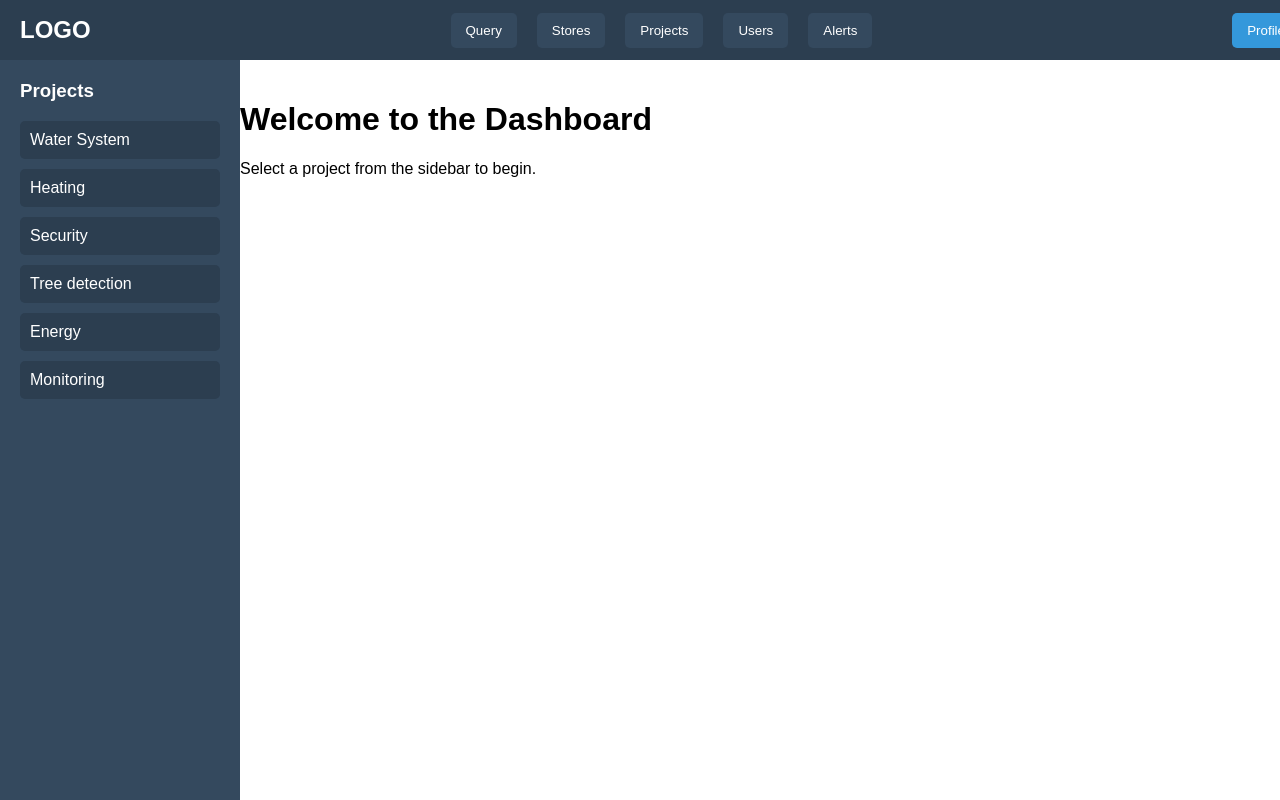
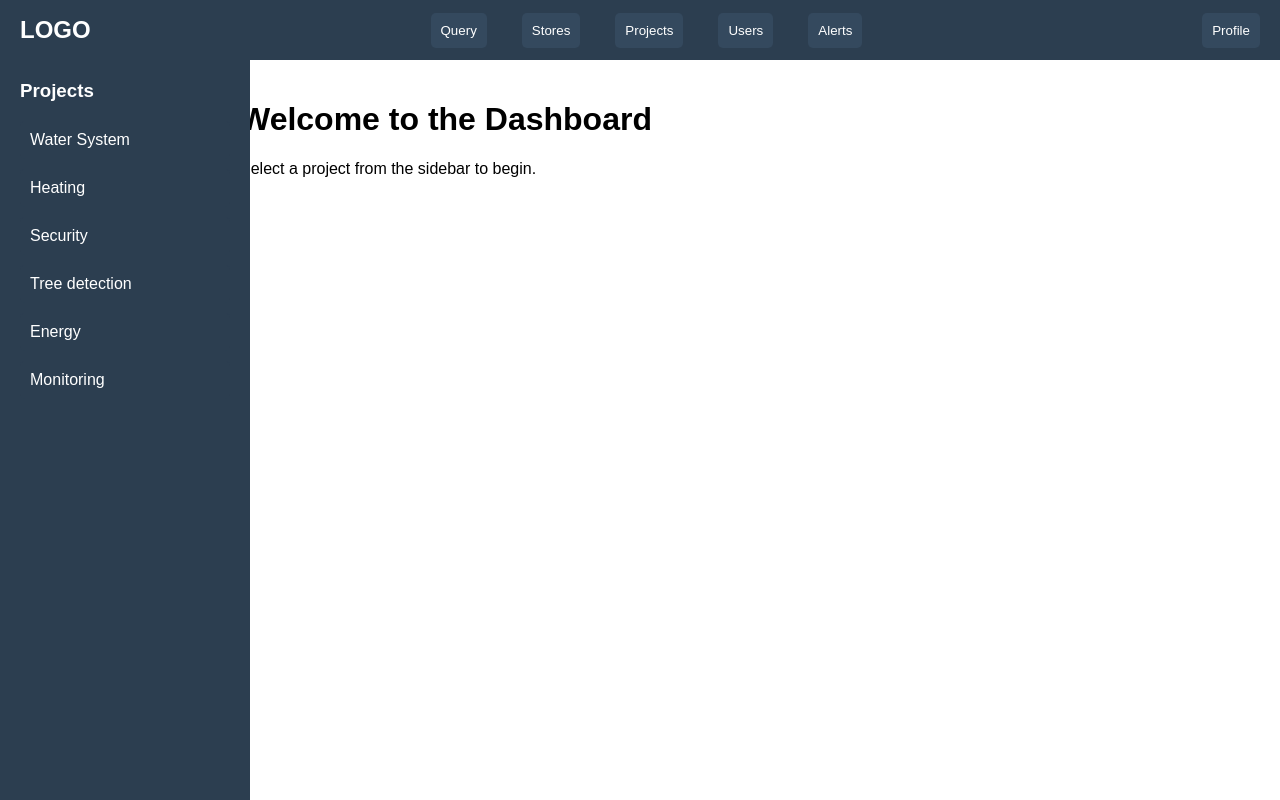
Before and after one commit to Vives-WebApps-AJ2024-Classroom/project-stock-beheer-project-stock-beheer, a React (Create React App) app in the folder frontend/: page / in a window 1280 px wide. Built offline with nearby package versions, Linux system fonts and the light colour scheme.

Commit message:
componenten

```diff
--- a/frontend/src/Layout/App.css
+++ b/frontend/src/Layout/App.css
@@ -1,47 +1,194 @@
-.App {
-  text-align: center;
-  display: flex;
-  flex-direction: column;
-  justify-content: center;
-  align-items: center;
+/* General styles */
+body {
+  margin: 0;
+  font-family: Arial, sans-serif;
 }
 
-.TabelComponent {
-  width: auto;
-  margin: auto;
+.app {
+  display: flex;
+  height: 100vh;
 }
 
-.App-logo {
-  height: 40vmin;
-  pointer-events: none;
+.topbar {
+  position: fixed;
+  top: 0;
+  left: 0;
+  width: 100%;
+  height: 60px;
+  background-color: #2c3e50;
+  display: flex;
+  align-items: center;
+  justify-content: space-between;
+  padding: 0 20px;
+  color: white;
+  z-index: 1000;
 }
 
-@media (prefers-reduced-motion: no-preference) {
-  .App-logo {
-    animation: App-logo-spin infinite 20s linear;
-  }
+.logo {
+  font-size: 24px;
+  font-weight: bold;
 }
 
-.App-header {
-  background-color: #282c34;
-  min-height: 100vh;
-  display: flex;
-  flex-direction: column;
-  align-items: center;
-  justify-content: center;
-  font-size: calc(10px + 2vmin);
+.topbar-buttons button {
+  margin: 0 10px;
+  padding: 10px 15px;
+  background-color: #34495e;
   color: white;
+  border: none;
+  border-radius: 5px;
+  cursor: pointer;
 }
 
-.App-link {
-  color: #61dafb;
+.topbar-buttons button:hover {
+  background-color: #1abc9c;
 }
 
-@keyframes App-logo-spin {
-  from {
-    transform: rotate(0deg);
-  }
-  to {
-    transform: rotate(360deg);
-  }
+.profile-button button {
+  padding: 10px 15px;
+  background-color: #3498db;
+  color: white;
+  border: none;
+  border-radius: 5px;
+  cursor: pointer;
 }
+
+.profile-button button:hover {
+  background-color: #2980b9;
+}
+
+.sidebar {
+  width: 200px;
+  background-color: #34495e;
+  color: white;
+  padding: 20px;
+  height: calc(100vh - 60px);
+  position: fixed;
+  left: 0;
+  overflow-y: auto;
+}
+
+.sidebar h3 {
+  margin-top: 0;
+}
+
+.sidebar ul {
+  list-style: none;
+  padding: 0;
+}
+
+.sidebar ul li {
+  margin: 10px 0;
+  cursor: pointer;
+  padding: 10px;
+  background-color: #2c3e50;
+  border-radius: 5px;
+}
+
+.sidebar ul li:hover {
+  background-color: #1abc9c;
+}
+
+/* Main content styles */
+.main-content {
+  margin-left: 220px; /* Sidebar width + spacing */
+  margin-top: 60px; /* Topbar height */
+  padding: 20px;
+  width: calc(100% - 220px);
+}
+/* General styles */
+body {
+  margin: 0;
+  font-family: Arial, sans-serif;
+}
+
+.app {
+  display: flex;
+  height: 100vh;
+}
+
+.topbar {
+  position: fixed;
+  top: 0;
+  left: 0;
+  width: 100%;
+  height: 60px;
+  background-color: #2c3e50;
+  display: flex;
+  align-items: center;
+  justify-content: space-between;
+  padding: 0 20px;
+  color: white;
+  z-index: 1000;
+}
+
+.logo {
+  font-size: 24px;
+  font-weight: bold;
+}
+
+.topbar-buttons button {
+  margin: 0 10px;
+  padding: 10px 15px;
+  background-color: #34495e;
+  color: white;
+  border: none;
+  border-radius: 5px;
+  cursor: pointer;
+}
+
+.topbar-buttons button:hover {
+  background-color: #1abc9c;
+}
+
+.profile-button button {
+  padding: 10px 15px;
+  background-color: #3498db;
+  color: white;
+  border: none;
+  border-radius: 5px;
+  cursor: pointer;
+}
+
+.profile-button button:hover {
+  background-color: #2980b9;
+}
+
+.sidebar {
+  width: 200px;
+  background-color: #34495e;
+  color: white;
+  padding: 20px;
+  height: calc(100vh - 60px);
+  position: fixed;
+  left: 0;
+  overflow-y: auto;
+}
+
+.sidebar h3 {
+  margin-top: 0;
+}
+
+.sidebar ul {
+  list-style: none;
+  padding: 0;
+}
+
+.sidebar ul li {
+  margin: 10px 0;
+  cursor: pointer;
+  padding: 10px;
+  background-color: #2c3e50;
+  border-radius: 5px;
+}
+
+.sidebar ul li:hover {
+  background-color: #1abc9c;
+}
+
+/* Main content styles */
+.main-content {
+  margin-left: 220px; /* Sidebar width + spacing */
+  margin-top: 60px; /* Topbar height */
+  padding: 20px;
+  width: calc(100% - 220px);
+}
--- /dev/null
+++ b/frontend/src/Layout/Sidebar.css
@@ -0,0 +1,28 @@
+.sidebar {
+  width: 250px;
+  background-color: #2c3e50;
+  color: white;
+  padding: 20px;
+  height: 100vh; /* Sidebar vult de volledige hoogte */
+  position: fixed;
+  top: 60px; /* Zorgt ervoor dat de sidebar onder de topbar komt */
+  left: 0;
+  z-index: 500; /* Zorg ervoor dat de sidebar niet boven de topbar komt */
+  overflow-y: auto; /* Voeg scroll toe als de inhoud van de sidebar langer is dan het scherm */
+  box-sizing: border-box; /* Zorg ervoor dat padding geen extra breedte toevoegt aan de sidebar */
+}
+
+.sidebar ul {
+  list-style-type: none;
+  padding: 0;
+}
+
+.sidebar ul li {
+  margin: 10px 0;
+  cursor: pointer;
+}
+
+.sidebar ul li:hover {
+  background-color: #34495e;
+  padding: 5px;
+}
--- /dev/null
+++ b/frontend/src/Layout/Topbar.css
@@ -0,0 +1,47 @@
+/* Topbar moet over de volledige breedte van het scherm gaan */
+.topbar {
+  background-color: #2c3e50;
+  color: white;
+  padding: 10px 20px;
+  display: flex;
+  justify-content: space-between;
+  align-items: center;
+  width: 100%; /* Zorgt ervoor dat de topbar de volledige breedte van het scherm heeft */
+  position: fixed;
+  top: 0;
+  left: 0;
+  z-index: 1000; /* Zorg ervoor dat de topbar altijd boven de andere elementen komt */
+  box-sizing: border-box; /* Zorg ervoor dat de padding geen extra ruimte toevoegt aan de breedte */
+}
+
+/* Knoppen in de topbar moeten goed uitgelijnd zijn */
+.topbar-buttons {
+  display: flex;
+  gap: 15px;
+}
+
+.topbar .topbar-buttons button {
+  background-color: #34495e;
+  color: white;
+  border: none;
+  padding: 10px;
+  cursor: pointer;
+  border-radius: 5px;
+}
+
+.topbar .topbar-buttons button:hover {
+  background-color: #1abc9c;
+}
+
+.topbar .profile-button button {
+  background-color: #34495e;
+  color: white;
+  border: none;
+  padding: 10px;
+  cursor: pointer;
+  border-radius: 5px;
+}
+
+.topbar .profile-button button:hover {
+  background-color: #1abc9c;
+}
--- /dev/null
+++ b/frontend/src/components/Sidebar.tsx
@@ -0,0 +1,20 @@
+import React from "react";
+import "../Layout/Sidebar.css";
+
+const Sidebar: React.FC = () => {
+  return (
+    <div className="sidebar">
+      <h3>Projects</h3>
+      <ul>
+        <li>Water System</li>
+        <li>Heating</li>
+        <li>Security</li>
+        <li>Tree detection</li>
+        <li>Energy</li>
+        <li>Monitoring</li>
+      </ul>
+    </div>
+  );
+};
+
+export default Sidebar;
--- /dev/null
+++ b/frontend/src/components/Topbar.tsx
@@ -0,0 +1,22 @@
+import React from "react";
+import "../Layout/Topbar.css";
+
+const Topbar: React.FC = () => {
+  return (
+    <div className="topbar">
+      <div className="logo">LOGO</div>
+      <div className="topbar-buttons">
+        <button>Query</button>
+        <button>Stores</button>
+        <button>Projects</button>
+        <button>Users</button>
+        <button>Alerts</button>
+      </div>
+      <div className="profile-button">
+        <button>Profile</button>
+      </div>
+    </div>
+  );
+};
+
+export default Topbar;
--- a/frontend/src/views/App.css
+++ /dev/null
@@ -1,101 +0,0 @@
-/* General styles */
-body {
-    margin: 0;
-    font-family: Arial, sans-serif;
-  }
-
-  .app {
-    display: flex;
-    height: 100vh;
-  }
-
-  /* Topbar styles */
-  .topbar {
-    position: fixed;
-    top: 0;
-    left: 0;
-    width: 100%;
-    height: 60px;
-    background-color: #2c3e50;
-    display: flex;
-    align-items: center;
-    justify-content: space-between;
-    padding: 0 20px;
-    color: white;
-    z-index: 1000;
-  }
-
-  .logo {
-    font-size: 24px;
-    font-weight: bold;
-  }
-
-  .topbar-buttons button {
-    margin: 0 10px;
-    padding: 10px 15px;
-    background-color: #34495e;
-    color: white;
-    border: none;
-    border-radius: 5px;
-    cursor: pointer;
-  }
-
-  .topbar-buttons button:hover {
-    background-color: #1abc9c;
-  }
-
-
-  .profile-button button {
-    padding: 10px 15px;
-    background-color: #3498db;
-    color: white;
-    border: none;
-    border-radius: 5px;
-    cursor: pointer;
-  }
-
-  .profile-button button:hover {
-    background-color: #2980b9;
-  }
-
-  /* Sidebar styles */
-  .sidebar {
-    width: 200px;
-    background-color: #34495e;
-    color: white;
-    padding: 20px;
-    margin-top: 60px; /* To align below the topbar */
-    height: calc(100vh - 60px); /* Adjust height excluding topbar */
-    position: fixed;
-    left: 0;
-    overflow-y: auto;
-  }
-
-  .sidebar h3 {
-    margin-top: 0;
-  }
-
-  .sidebar ul {
-    list-style: none;
-    padding: 0;
-  }
-
-  .sidebar ul li {
-    margin: 10px 0;
-    cursor: pointer;
-    padding: 10px;
-    background-color: #2c3e50;
-    border-radius: 5px;
-  }
-
-  .sidebar ul li:hover {
-    background-color: #1abc9c;
-  }
-
-  /* Main content styles */
-  .main-content {
-    margin-left: 220px; /* Sidebar width + spacing */
-    margin-top: 60px; /* Topbar height */
-    padding: 20px;
-    width: calc(100% - 220px);
-  }
--- a/frontend/src/views/App.tsx
+++ b/frontend/src/views/App.tsx
@@ -1,39 +1,13 @@
 import React from "react";
-import "./App.css";
+import "../Layout/App.css";
+import Topbar from "../components/Topbar";
+import Sidebar from "../components/Sidebar";
 
 const App: React.FC = () => {
   return (
     <div className="app">
-      {/* Topbar */}
-      <div className="topbar">
-        <div className="logo">LOGO</div>
-        <div className="topbar-buttons">
-          <button>Query</button>
-          <button>Stores</button>
-          <button>Projects</button>
-          <button>Users</button>
-          <button>Alerts</button>
-
-        </div>
-        <div className="profile-button">
-          <button>Profile</button>
-        </div>
-      </div>
-
-      {/* Sidebar */}
-      <div className="sidebar">
-        <h3>Projects</h3>
-        <ul>
-          <li>Water System</li>
-          <li>Heating</li>
-          <li>Security</li>
-          <li>Tree detection</li>
-          <li>Energy</li>
-          <li>Monitoring</li>
-        </ul>
-      </div>
-
-      {/* Main Content */}
+      <Topbar />
+      <Sidebar />
       <div className="main-content">
         <h1>Welcome to the Dashboard</h1>
         <p>Select a project from the sidebar to begin.</p>
```
